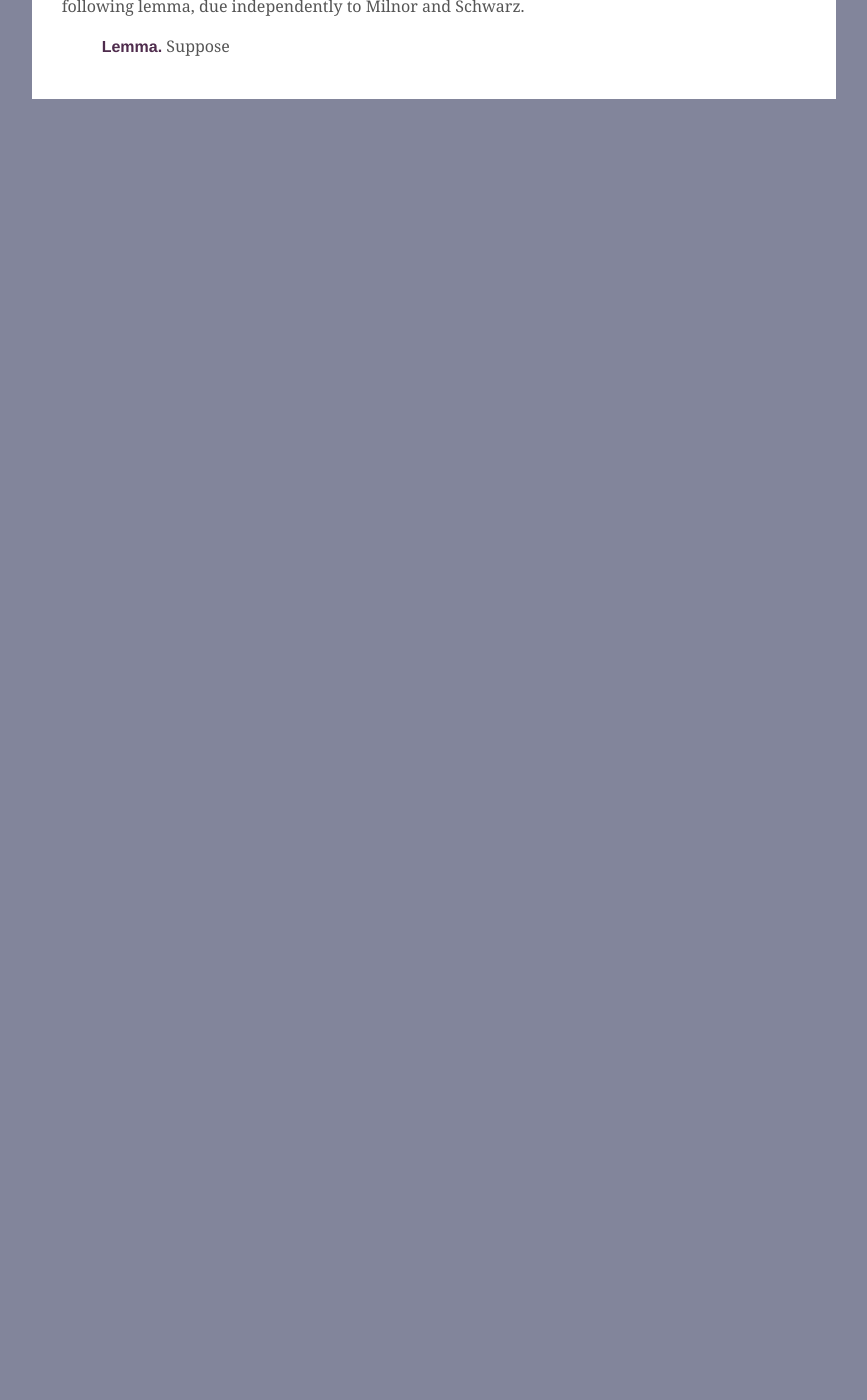
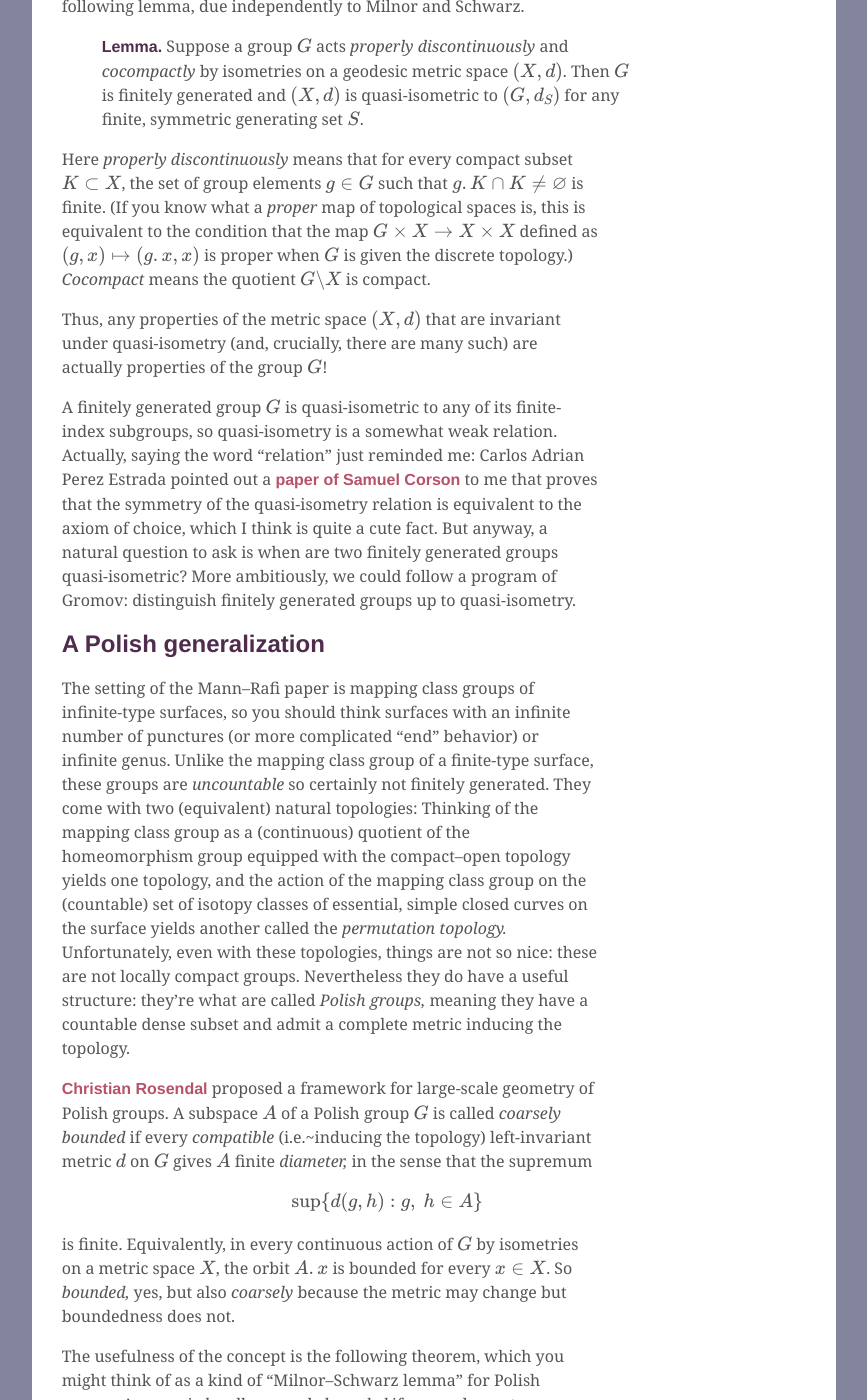
Before and after one commit to ryleelyman/Site, a Jekyll site: the page built from _posts/2022-08-10-Groups-as-Metric-Spaces.md, in a window 1280 px wide and 1400 px high, scrolled down 1080 px. Shown: the whole window, without its empty margins (206-1073 px from the left). Built offline with Jekyll 4.4.1, drawn with Linux system fonts in a browser that asks for light colours; formulas are drawn with MathJax 3; before the commit the page ends 1179 px from its top, so only the background shows below that; some of the changed text lies outside the part shown.

Commit message:
new blog post: Groups as Metric Spaces

```diff
--- a/_posts/2022-08-10-Groups-as-Metric-Spaces.md
+++ b/_posts/2022-08-10-Groups-as-Metric-Spaces.md
@@ -47,4 +47,84 @@ but the rough idea (as it were) is that distances are distorted a uniformly boun
 both multiplicatively and additively.
 The classic example of this is the following lemma, due independently to Milnor and Schwarz.
 
-> **Lemma.** Suppose
+> **Lemma.** Suppose a group $$G$$ acts *properly discontinuously* and *cocompactly*
+by isometries on a geodesic metric space $$(X,d)$$.
+Then $$G$$ is finitely generated and $$(X,d)$$ is quasi-isometric
+to $$(G,d_S)$$ for any finite, symmetric generating set $$S$$.
+
+Here *properly discontinuously* means that for every compact subset $$K \subset X$$,
+the set of group elements $$g \in G$$ such that $$g.K \cap K \ne \varnothing$$ is finite.
+(If you know what a *proper* map of topological spaces is,
+this is equivalent to the condition that the map $$G\times X \to X \times X$$
+defined as $$(g,x) \mapsto (g.x, x)$$ is proper
+when $$G$$ is given the discrete topology.)
+*Cocompact* means the quotient $$G\backslash X$$ is compact.
+
+Thus, any properties of the metric space $$(X,d)$$ that are invariant under quasi-isometry
+(and, crucially, there are many such)
+are actually properties of the group $$G$$!
+
+A finitely generated group $$G$$ is quasi-isometric to any of its finite-index subgroups,
+so quasi-isometry is a somewhat weak relation.
+Actually, saying the word "relation" just reminded me:
+Carlos Adrian Perez Estrada pointed out a [paper of Samuel Corson](https://arxiv.org/abs/1609.01353)
+to me that proves that the symmetry of the quasi-isometry relation
+is equivalent to the axiom of choice,
+which I think is quite a cute fact.
+But anyway, a natural question to ask is when are two finitely generated groups quasi-isometric?
+More ambitiously, we could follow a program of Gromov:
+distinguish finitely generated groups up to quasi-isometry.
+
+## A Polish generalization
+
+The setting of the Mann–Rafi paper is mapping class groups of infinite-type surfaces,
+so you should think surfaces with an infinite number of punctures
+(or more complicated "end" behavior)
+or infinite genus.
+Unlike the mapping class group of a finite-type surface,
+these groups are *uncountable* so certainly not finitely generated.
+They come with two (equivalent) natural topologies:
+Thinking of the mapping class group as a (continuous) quotient of the homeomorphism group
+equipped with the compact–open topology yields one topology,
+and the action of the mapping class group on the (countable) set of
+isotopy classes of essential, simple closed curves on the surface
+yields another called the *permutation topology.*
+Unfortunately, even with these topologies, things are not so nice:
+these are not locally compact groups.
+Nevertheless they do have a useful structure:
+they're what are called *Polish groups,* meaning
+they have a countable dense subset and admit a complete metric inducing the topology.
+
+[Christian Rosendal](http://homepages.math.uic.edu/~rosendal/)
+proposed a framework for large-scale geometry of Polish groups.
+A subspace $$A$$ of a Polish group $$G$$ is called *coarsely bounded*
+if every *compatible* (i.e.~inducing the topology)
+left-invariant metric $$d$$ on $$G$$ gives $$A$$ finite *diameter,*
+in the sense that the supremum
+
+$$\sup\{d(g,h) : g,\ h \in A\}$$
+
+is finite.
+Equivalently, in every continuous action of $$G$$ by isometries on a metric space $$X$$,
+the orbit $$A.x$$ is bounded for every $$x \in X$$.
+So *bounded,* yes, but also *coarsely* because the metric may change but boundedness does not.
+
+The usefulness of the concept is the following theorem,
+which you might think of as a kind of "Milnor–Schwarz lemma" for Polish groups.
+A group is *locally coarsely bounded* if every element, or equivalently the identity,
+has a coarsely bounded neighborhood.
+
+> **Theorem** (Rosendal). If $$G$$ is locally coarsely bounded,
+then the map $$g \mapsto g$$ is a quasi-isometry
+from $$(G,d_S)$$ to $$(G,d_{S'})$$ for any symmetric, *analytic,* coarsely bounded generating sets
+$$S$$ and $$S'$$ for $$G$$.
+
+Here, *analytic* means the continuous image of another Polish space;
+so for example any Borel subset will do.
+Put another way, the theorem says that if a Polish group is both locally coarsely bounded
+and generated by a coarsely bounded set,
+then it has a well-defined quasi-isometry type.
+One might ambitiously reframe Gromov's program,
+asking instead to classify such Polish groups up to quasi-isometry.
+Mann–Rafi take the first steps towards this program
+for mapping class groups of infinite-type surfaces.
```
Also changed, not shown: _includes/bio.md (+1 -2 lines), research.md (+1 -1 lines), 10 other files.
